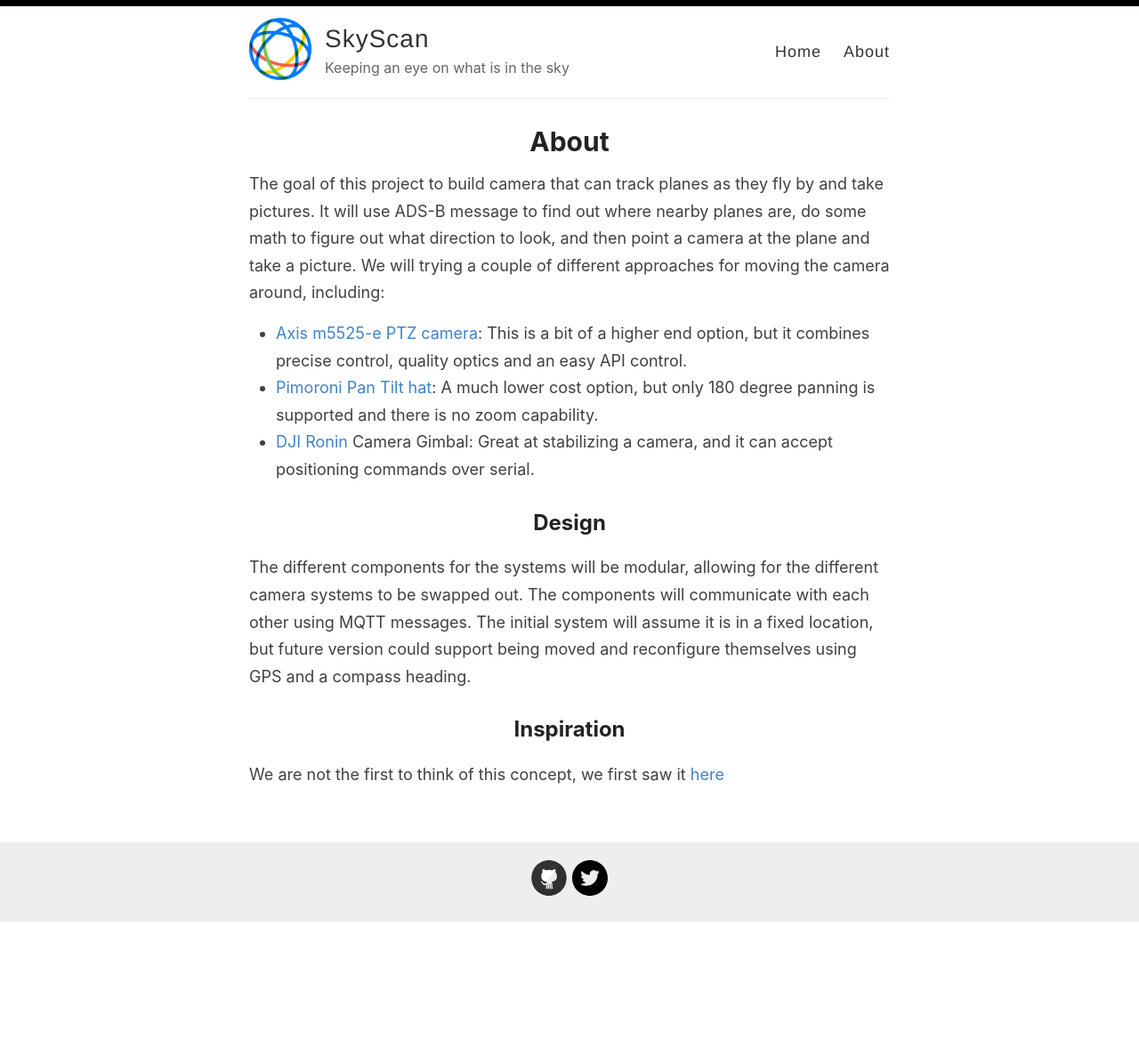
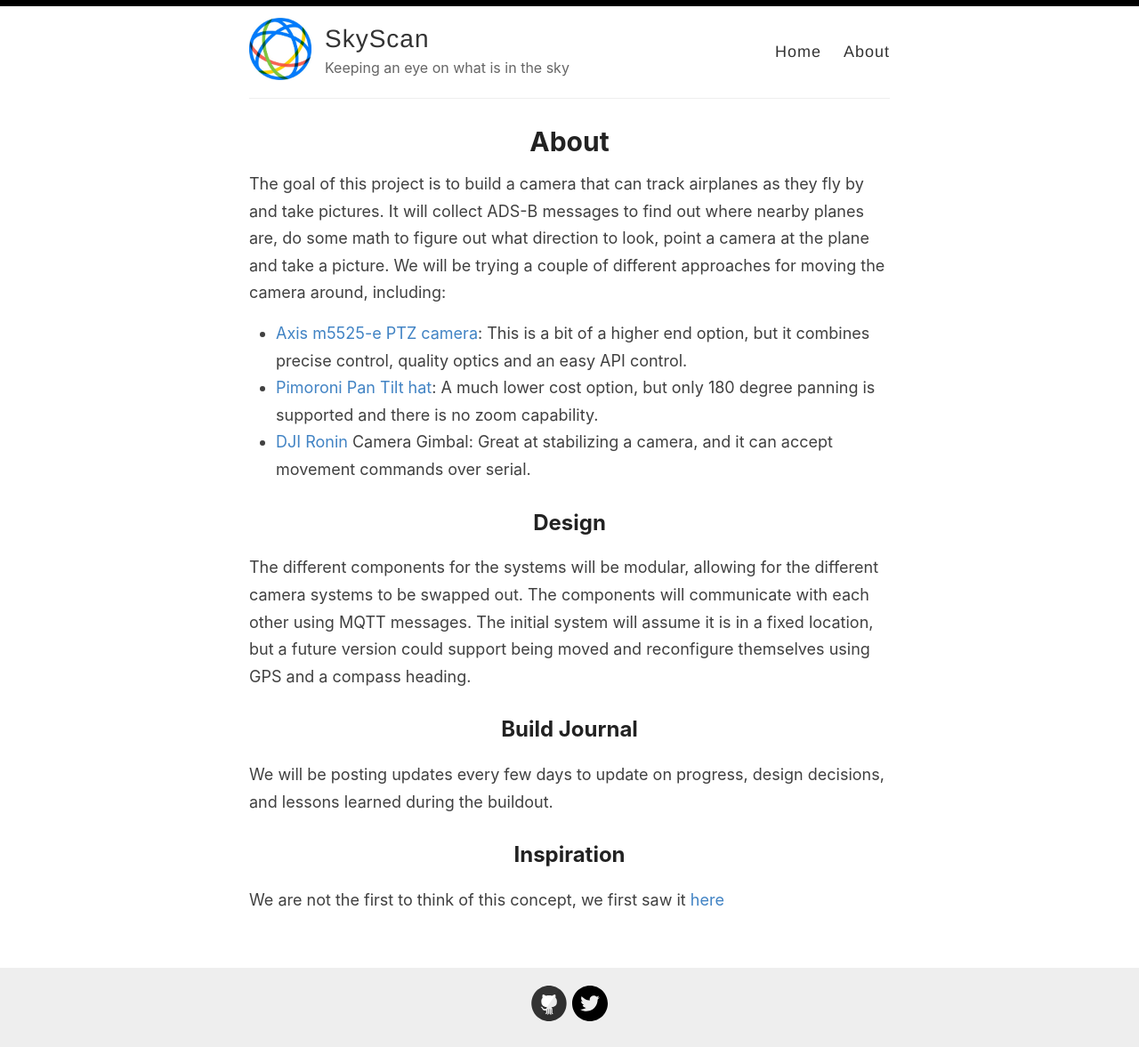
Before and after one commit to IQTLabs/SkyScan, a Jekyll site: the page built from docs/_pages/about.md, in a window 1280 px wide. Shown: the whole page at 89% size. Built offline with Jekyll 4.4.1, drawn with Linux system fonts in a browser that asks for light colours; before the commit the page ends 1036 px from its top, so only the background shows below that.

Commit message:
License updates, typo fixes
Updated the license for proper copyright language.
Fixed some typos in the about page
Added language about the build journal.

```diff
--- a/docs/_pages/about.md
+++ b/docs/_pages/about.md
@@ -4,13 +4,16 @@ title: About
 permalink: /about/
 ---
 
-The goal of this project to build camera that can track planes as they fly by and take pictures. It will use ADS-B message to find out where nearby planes are, do some math to figure out what direction to look, and then point a camera at the plane and take a picture. We will trying a couple of different approaches for moving the camera around, including:
+The goal of this project is to build a camera that can track airplanes as they fly by and take pictures. It will collect ADS-B messages to find out where nearby planes are, do some math to figure out what direction to look, point a camera at the plane and take a picture. We will be trying a couple of different approaches for moving the camera around, including:
 - [Axis m5525-e PTZ camera](https://www.axis.com/en-us/products/axis-m5525-e): This is a bit of a higher end option, but it combines precise control, quality optics and an easy API control.
 - [Pimoroni Pan Tilt hat](https://shop.pimoroni.com/products/pan-tilt-hat?variant=22408353287): A much lower cost option, but only 180 degree panning is supported and there is no zoom capability.
-- [DJI Ronin](https://www.dji.com/ronin-sc?site=brandsite&from=nav) Camera Gimbal: Great at stabilizing a camera, and it can accept positioning commands over serial.
+- [DJI Ronin](https://www.dji.com/ronin-sc?site=brandsite&from=nav) Camera Gimbal: Great at stabilizing a camera, and it can accept movement commands over serial.
 
 ## Design
-The different components for the systems will be modular, allowing for the different camera systems to be swapped out. The components will communicate with each other using MQTT messages. The initial system will assume it is in a fixed location, but future version could support being moved and reconfigure themselves using GPS and a compass heading.
+The different components for the systems will be modular, allowing for the different camera systems to be swapped out. The components will communicate with each other using MQTT messages. The initial system will assume it is in a fixed location, but a future version could support being moved and reconfigure themselves using GPS and a compass heading.
+
+## Build Journal
+We will be posting updates every few days to update on progress, design decisions, and lessons learned during the buildout.
 
 ## Inspiration
 We are not the first to think of this concept, we first saw it [here](http://simonaubury.com/the-pi-plane-project-whole-write-up/)
```
Also changed, not shown: 1 other file.
